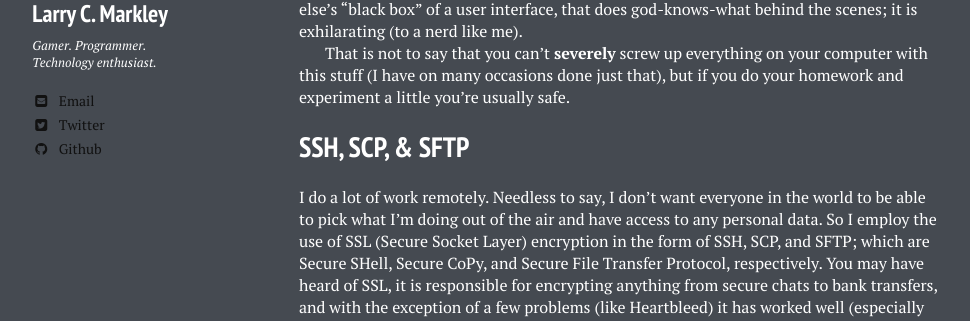
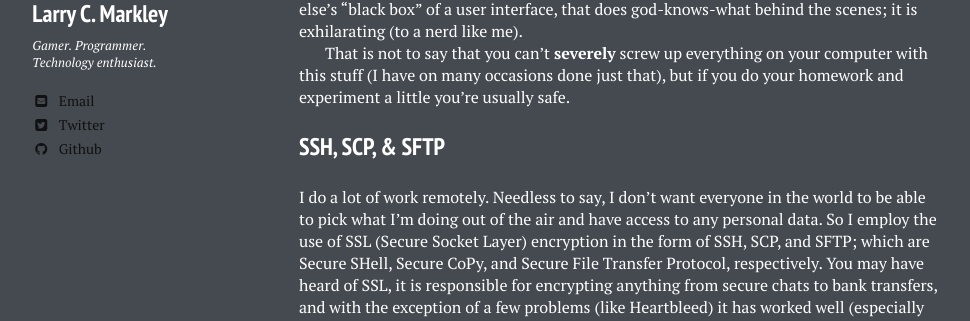
Before and after one commit to lmarkley/lmarkley.github.io, a Jekyll site: the page built from _posts/2015-07-11-Nmap-and-other-things.markdown, in a window 1280 px wide. Shown: the part 280-601 px from the top of the page, without its empty margins (21-991 px from the left). Built offline with Jekyll 4.4.1, drawn with Linux system fonts in a browser that asks for light colours; nearby versions of some CDN libraries.

```diff
--- a/_posts/2015-07-11-Nmap-and-other-things.markdown
+++ b/_posts/2015-07-11-Nmap-and-other-things.markdown
@@ -8,7 +8,7 @@ I've been playing around with bash (the Bourne Again SHell) scripts for about tw
 
 That is not to say that you can't **severely** screw up everything on your computer with this stuff (I have on many occasions done just that), but if you do your homework and experiment a little you're usually safe.
 
-## SSH, SCP, & SFTP
+### SSH, SCP, & SFTP
 
 I do a lot of work remotely. Needless to say, I don't want everyone in the world to be able to pick what I'm doing out of the air and have access to any personal data. So I employ the use of SSL (Secure Socket Layer) encryption in the form of SSH, SCP, and SFTP; which are Secure SHell, Secure CoPy, and Secure File Transfer Protocol, respectively. You may have heard of SSL, it is responsible for encrypting anything from secure chats to bank transfers, and with the exception of a few problems (like Heartbleed) it has worked well (especially for being open-source and staffed by mostly volunteers as I understand it). I won't go into the details of exactly how it works (I don't understand it fully, so I wouldn't feel comfortable), but I might throw in an example or two later on. Of the three, I use SSH the most to run remote commands to do work while I'm away (and even to tunnel a VNC session if I have enough bandwidth).
 
```
